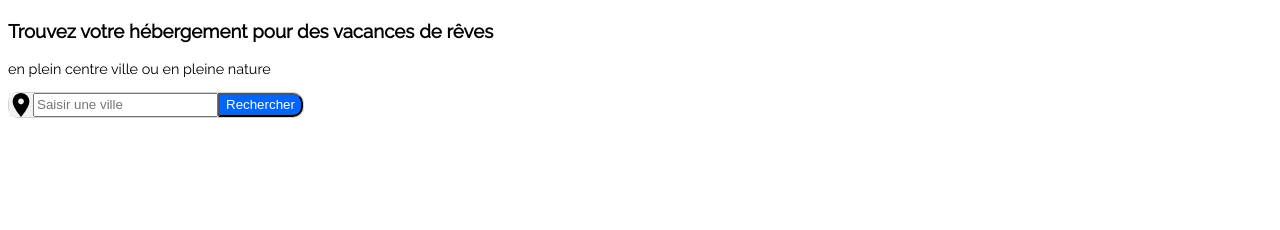
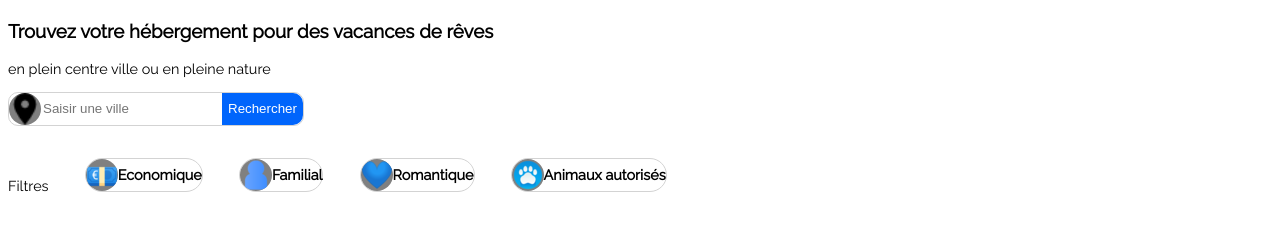
Before and after one commit to MarineLefebvre/LefebvreMarine_2_18082021, a plain HTML site: page index.html in a window 1280 px wide. Shown: the part 56-286 px from the top of the page. Drawn offline with Linux system fonts and the light colour scheme.

Commit message:
ajout des filtres

```diff
--- a/index.html
+++ b/index.html
@@ -18,10 +18,30 @@
     <p>en plein centre ville ou en pleine nature</p>
 
     <div id="research">
-        <img id="position" src="src/icon/pin.png">
+        <img class="icon" src="src/icon/pin.png">
         <input type="text" placeholder="Saisir une ville"></input>
         <input id="bouton" type="button" value="Rechercher">
     </div>
 
+    <div>
+        <p id="labelFiltres">Filtres</p>
+        <div class="filtres">
+            <img class="icon" src="src/icon/billet.png">
+            <p class="label">Economique</p>
+        </div>
+        <div class="filtres">
+            <img class="icon" src="src/icon/man.png">
+            <p class="label">Familial</p>
+        </div>
+        <div class="filtres">
+            <img class="icon" src="src/icon/coeur.png">
+            <p class="label">Romantique</p>
+        </div>
+        <div class="filtres">
+            <img class="icon" src="src/icon/chien.png">
+            <p class="label">Animaux autorisés</p>
+        </div>
+    </div>
+
 </body>
 </html>
--- a/style/style.css
+++ b/style/style.css
@@ -40,6 +40,7 @@ font-size: 90%;
     background-color: #0065FC;
     color: white;
     border-radius: 0px 10px 10px 0px;
+    border: 0;
 }
 
 #research {
@@ -47,8 +48,38 @@ font-size: 90%;
     border-radius: 10px 10px 10px 10px;
     width: max-content;
     display: flex;
+    height: 2em;
 }
 
-#position {
-    background-color: #F2F2F2;
+.filtres{
+    display: inline-flex;
+    border : 1px solid lightgray;
+    border-radius: 20px 20px 20px 20px;
+    width: max-content;
+    height: 2em;
+    margin-top: 2em;
+    margin-left: 2em;
 }
+
+.icon {
+    background-color: grey;
+    border-radius: 20px 20px 20px 20px;
+}
+
+input {
+    border: 0;
+}
+
+.label {
+    font-weight: bold;
+    margin: auto;
+}
+
+#labelFiltres{
+    display: inline-flex;
+    padding: auto;
+}
+
+#labelFiltres:hover{
+    background-color: lightgray;
+}
```
Also changed, not shown: src/icon/billet.png (added), src/icon/chien.png (added), src/icon/coeur.png (added), src/icon/man.png (added).
